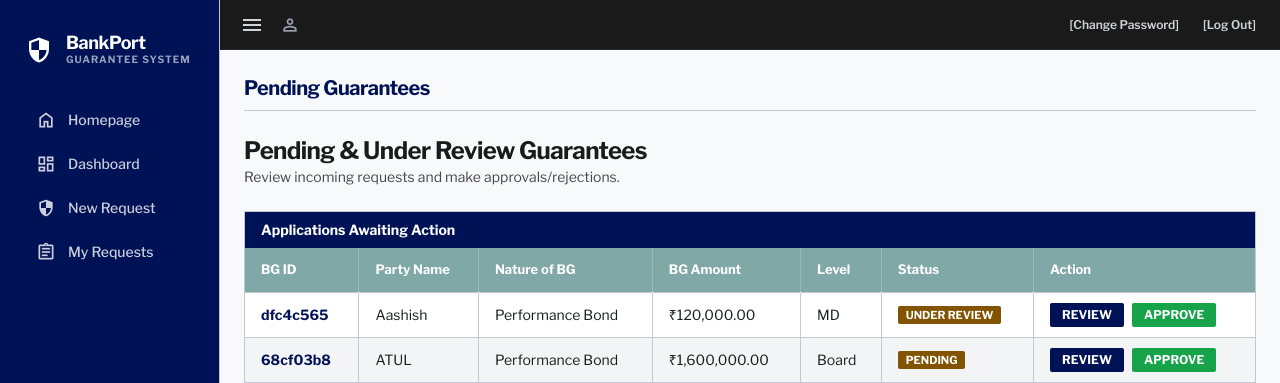
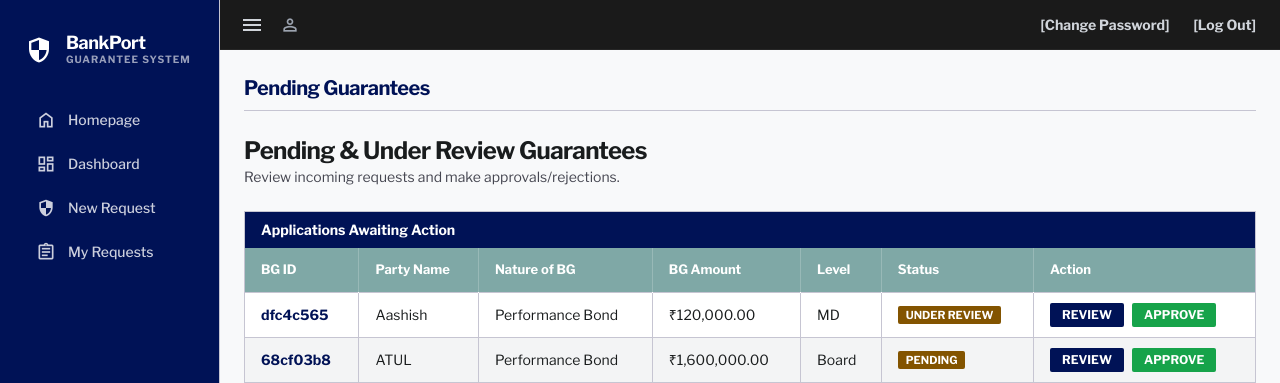
Before and after one commit to adarshmohit9334/Internship-Project, a Flask app: page /admin/pending in a window 1280 px wide. Shown: the top 383 px of the page. Run offline with Flask 3, Linux system fonts and the light colour scheme; the visitor is signed in with stand-in values (Sample User, id 1); some libraries are stand-ins or nearby versions.

Commit message:
style: increase font size and boldness for change password and log out links in header

```diff
--- a/bg_portal/templates/base.html
+++ b/bg_portal/templates/base.html
@@ -223,8 +223,8 @@
         </div>
         <div class="flex items-center gap-2">
             {% if session.get('user') %}
-                <a href="{{ url_for('auth.change_password') }}" class="text-gray-300 hover:text-white text-xs font-semibold transition-colors px-1 sm:px-2">[Change Password]</a>
-                <a href="{{ url_for('auth.logout') }}" class="text-gray-300 hover:text-white text-xs font-semibold transition-colors px-1 sm:px-2">[Log Out]</a>
+                <a href="{{ url_for('auth.change_password') }}" class="text-gray-300 hover:text-white text-sm font-bold transition-colors px-1 sm:px-2">[Change Password]</a>
+                <a href="{{ url_for('auth.logout') }}" class="text-gray-300 hover:text-white text-sm font-bold transition-colors px-1 sm:px-2">[Log Out]</a>
             {% else %}
                 <a href="{{ url_for('auth.login') }}" class="text-gray-300 hover:text-white text-xs font-semibold px-2">Login</a>
             {% endif %}
```
